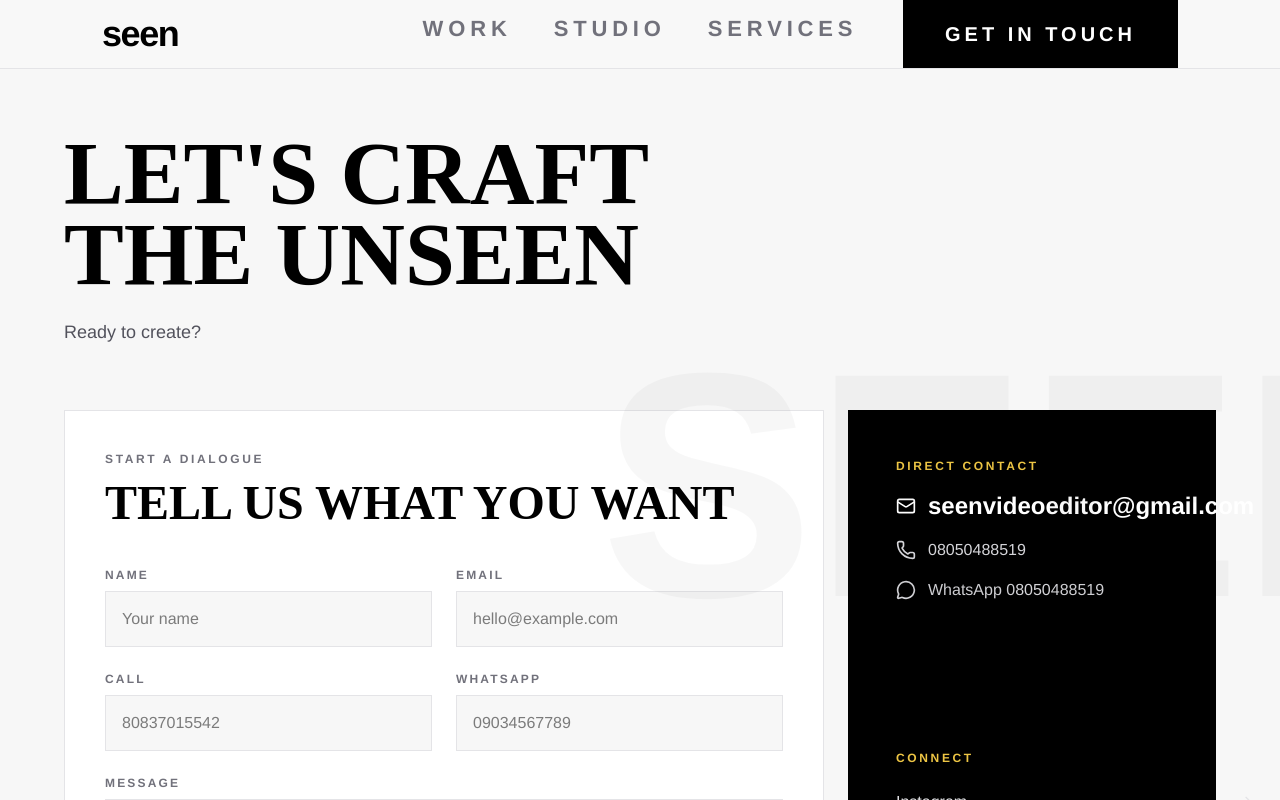
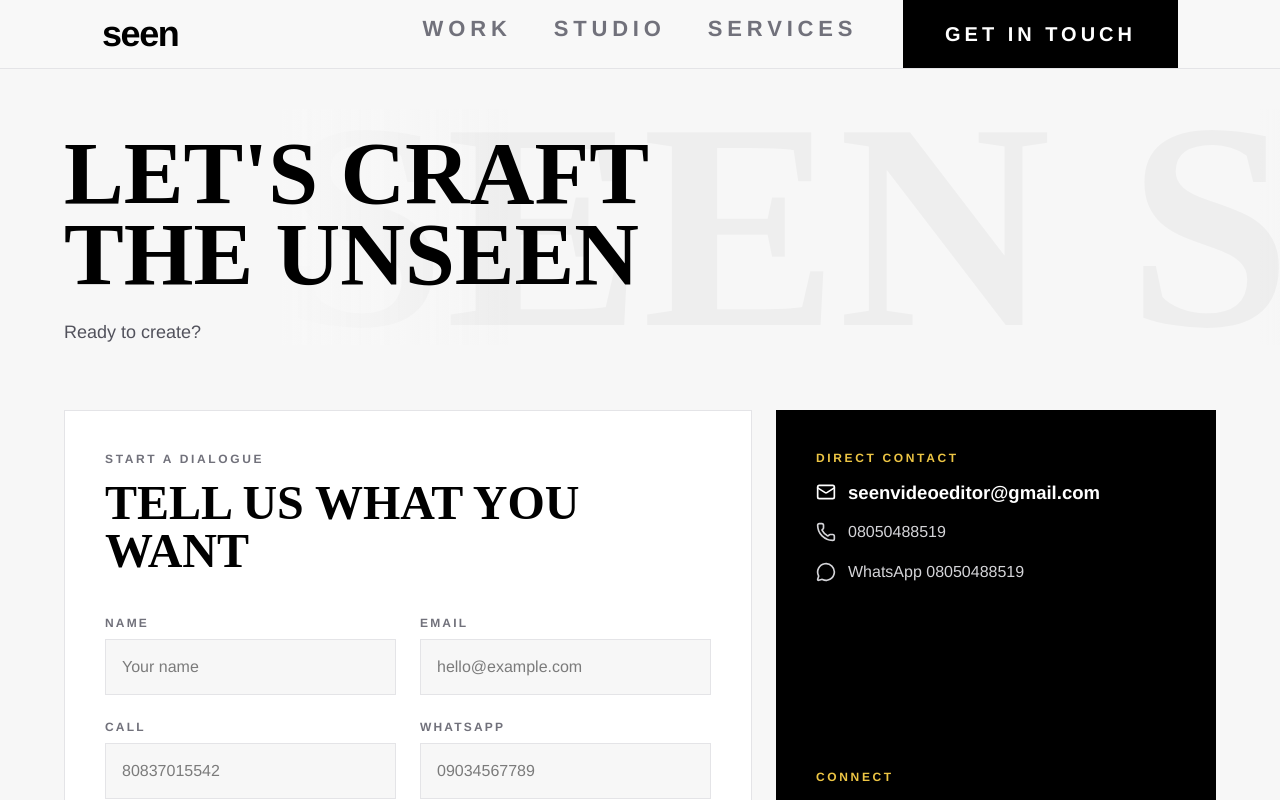
Before and after one commit to Gbengs1o/seen-motions, a Next.js app: page /contact in a window 1280 px wide. Shown: the top 800 px of the page. Built offline with nearby package versions, Linux system fonts and the light colour scheme.

Commit message:
Polish contact page motion and email layout

```diff
--- a/app/contact/page.tsx
+++ b/app/contact/page.tsx
@@ -26,11 +26,16 @@ export default async function ContactPage() {
       <Header brand={content.brand} cta={content.header} nav={content.nav} />
 
       <section className="relative overflow-hidden px-6 py-14 md:px-16 md:py-16">
-        <div className="pointer-events-none absolute top-64 right-[-12rem] hidden text-[20rem] font-black uppercase leading-none text-black/[0.03] md:block">
-          {contact.backgroundWord}
+        <div className="contactBackgroundMarquee" aria-hidden="true">
+          <div>
+            <span>{contact.backgroundWord}</span>
+            <span>{contact.backgroundWord}</span>
+            <span>{contact.backgroundWord}</span>
+            <span>{contact.backgroundWord}</span>
+          </div>
         </div>
 
-        <div className="mx-auto max-w-[1152px]">
+        <div className="relative z-10 mx-auto max-w-[1360px]">
           <div className="max-w-[900px]">
             <h1 className="font-canela text-[clamp(4rem,7vw,7.5rem)] font-black uppercase leading-[0.9]">
               {titleLines.map((line) => (
@@ -44,7 +49,7 @@ export default async function ContactPage() {
             </p>
           </div>
 
-          <div className="mt-16 grid gap-6 lg:grid-cols-[1fr_368px]">
+          <div className="mt-16 grid gap-6 lg:grid-cols-[minmax(0,1fr)_minmax(360px,440px)]">
             <section className="border border-zinc-200 bg-white p-6 md:p-10">
               <div className="flex items-start justify-between gap-6">
                 <div>
@@ -60,27 +65,27 @@ export default async function ContactPage() {
               <ContactForm contact={contact} />
             </section>
 
-            <aside className="grid gap-0 bg-black p-8 text-white md:p-12">
+            <aside className="grid gap-0 bg-black p-8 text-white md:p-10">
               <div>
                 <p className="font-sohne text-xs font-bold uppercase tracking-[0.22em] text-[#edc544]">
                   {contact.directTitle}
                 </p>
-                <a className="mt-4 flex items-center gap-3 text-2xl font-bold" href={`mailto:${contact.email}`}>
-                  <Mail className="h-5 w-5" />
-                  {contact.email}
+                <a className="contactDirectLink contactDirectEmail" href={`mailto:${contact.email}`}>
+                  <Mail className="h-5 w-5 shrink-0" />
+                  <span>{contact.email}</span>
                 </a>
-                <a className="mt-4 flex items-center gap-3 text-base text-zinc-300" href={contact.phoneHref}>
-                  <Phone className="h-5 w-5" />
-                  {contact.phone}
+                <a className="contactDirectLink text-base text-zinc-300" href={contact.phoneHref}>
+                  <Phone className="h-5 w-5 shrink-0" />
+                  <span>{contact.phone}</span>
                 </a>
                 <a
-                  className="mt-4 flex items-center gap-3 text-base text-zinc-300"
+                  className="contactDirectLink text-base text-zinc-300"
                   href={contact.whatsappHref}
                   rel="noreferrer"
                   target="_blank"
                 >
-                  <MessageCircle className="h-5 w-5" />
-                  {contact.whatsappLabel}
+                  <MessageCircle className="h-5 w-5 shrink-0" />
+                  <span>{contact.whatsappLabel}</span>
                 </a>
               </div>
 
--- a/app/globals.css
+++ b/app/globals.css
@@ -128,6 +128,87 @@
     --button-fg: #000;
     --button-hover-bg: #000;
     --button-hover-fg: #fff;
+  }
+
+  .contactBackgroundMarquee {
+    pointer-events: none;
+    position: absolute;
+    top: 2.5rem;
+    right: -18rem;
+    left: 22%;
+    z-index: 0;
+    display: none;
+    overflow: hidden;
+    color: rgba(0, 0, 0, 0.035);
+    font-family: var(--font-canela);
+    font-size: clamp(12rem, 23vw, 24rem);
+    font-weight: 900;
+    line-height: 0.8;
+    text-transform: uppercase;
+    white-space: nowrap;
+  }
+
+  .contactBackgroundMarquee::after {
+    content: "";
+    position: absolute;
+    inset: 0;
+    background: linear-gradient(90deg, #f7f7f7 0%, transparent 18%, transparent 76%, #f7f7f7 100%);
+  }
+
+  .contactBackgroundMarquee > div {
+    display: flex;
+    width: max-content;
+    gap: 0.26em;
+    animation: contactWordDrift 28s linear infinite;
+    will-change: transform;
+  }
+
+  .contactDirectLink {
+    display: flex;
+    min-width: 0;
+    align-items: center;
+    gap: 0.75rem;
+    margin-top: 1rem;
+  }
+
+  .contactDirectLink span {
+    min-width: 0;
+  }
+
+  .contactDirectEmail {
+    align-items: flex-start;
+    color: #fff;
+    font-size: clamp(1rem, 1.45vw, 1.45rem);
+    font-weight: 800;
+    line-height: 1.18;
+  }
+
+  .contactDirectEmail span {
+    overflow-wrap: anywhere;
+    word-break: break-word;
+  }
+
+  @media (min-width: 768px) {
+    .contactBackgroundMarquee {
+      display: block;
+    }
+  }
+
+  @media (prefers-reduced-motion: reduce) {
+    .contactBackgroundMarquee > div {
+      animation: none;
+      transform: translateX(-12%);
+    }
+  }
+
+  @keyframes contactWordDrift {
+    from {
+      transform: translate3d(0, 0, 0);
+    }
+
+    to {
+      transform: translate3d(-52%, 0, 0);
+    }
   }
 
   .portfolioGalleryShell {
```
